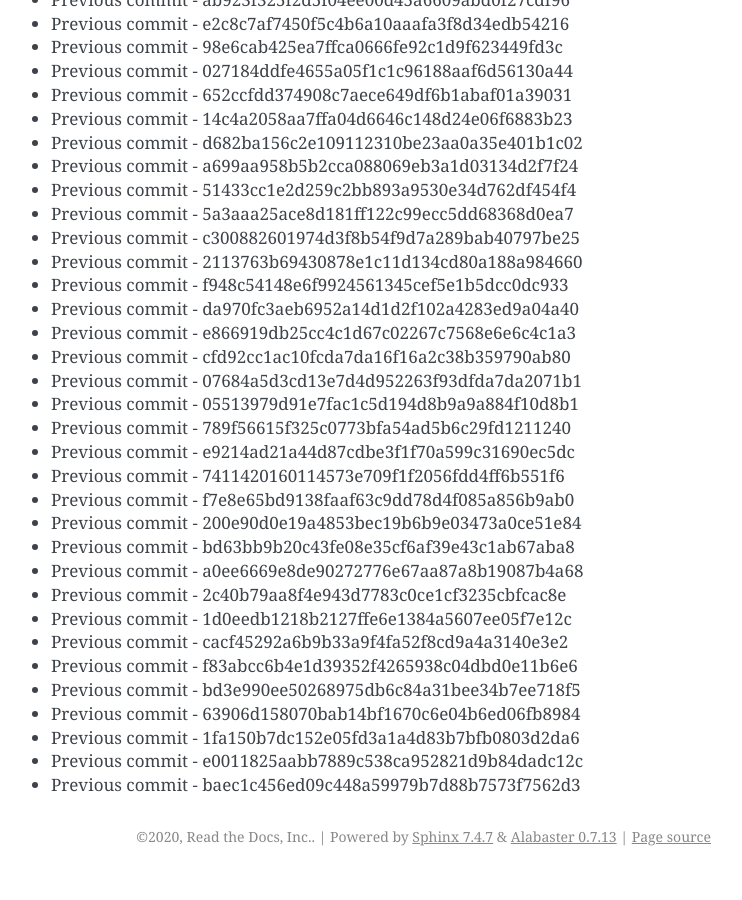
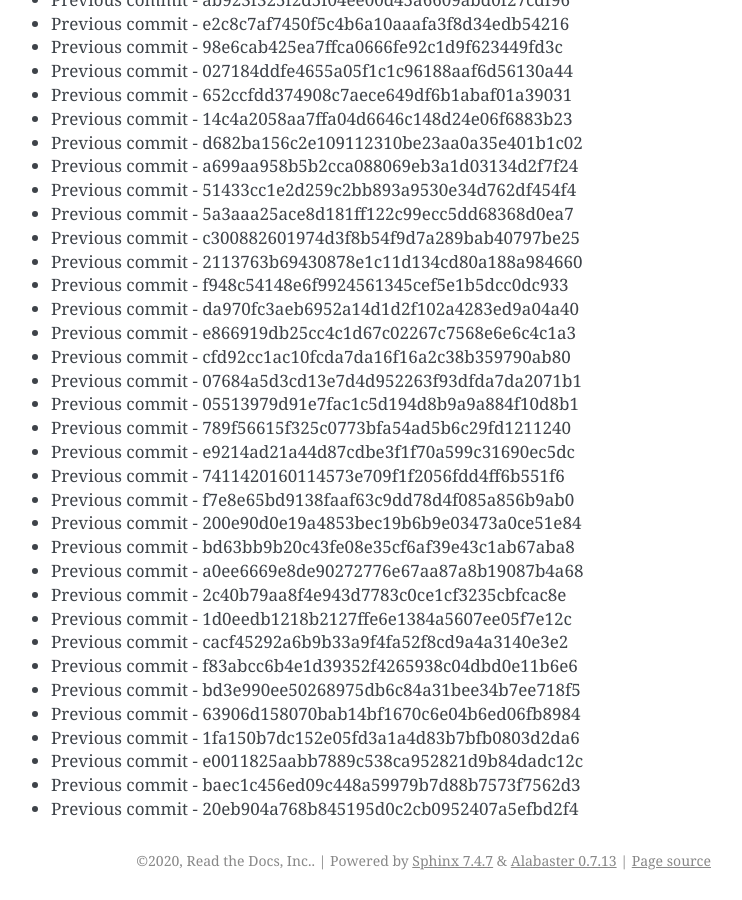
Before and after one commit to readthedocs/rtd-git-stresstest, a Sphinx documentation site: the page built from docs/updates.rst, in a window 1280 px wide and 900 px high, scrolled down 68453 px. Shown: the whole window, without its empty margins (399-1141 px from the left). Built offline with Sphinx 7.4.7, drawn with Linux system fonts in a browser that asks for light colours; before the commit the page ends 69329 px from its top, so only the background shows below that.

Commit message:
Generating commit from previous: 20eb904a768b845195d0c2cb0952407a5efbd2f4

```diff
--- a/docs/updates.rst
+++ b/docs/updates.rst
@@ -2908,3 +2908,4 @@ It can be tested for any performance characteristics.
 * Previous commit - 1fa150b7dc152e05fd3a1a4d83b7bfb0803d2da6
 * Previous commit - e0011825aabb7889c538ca952821d9b84dadc12c
 * Previous commit - baec1c456ed09c448a59979b7d88b7573f7562d3
+* Previous commit - 20eb904a768b845195d0c2cb0952407a5efbd2f4
```
